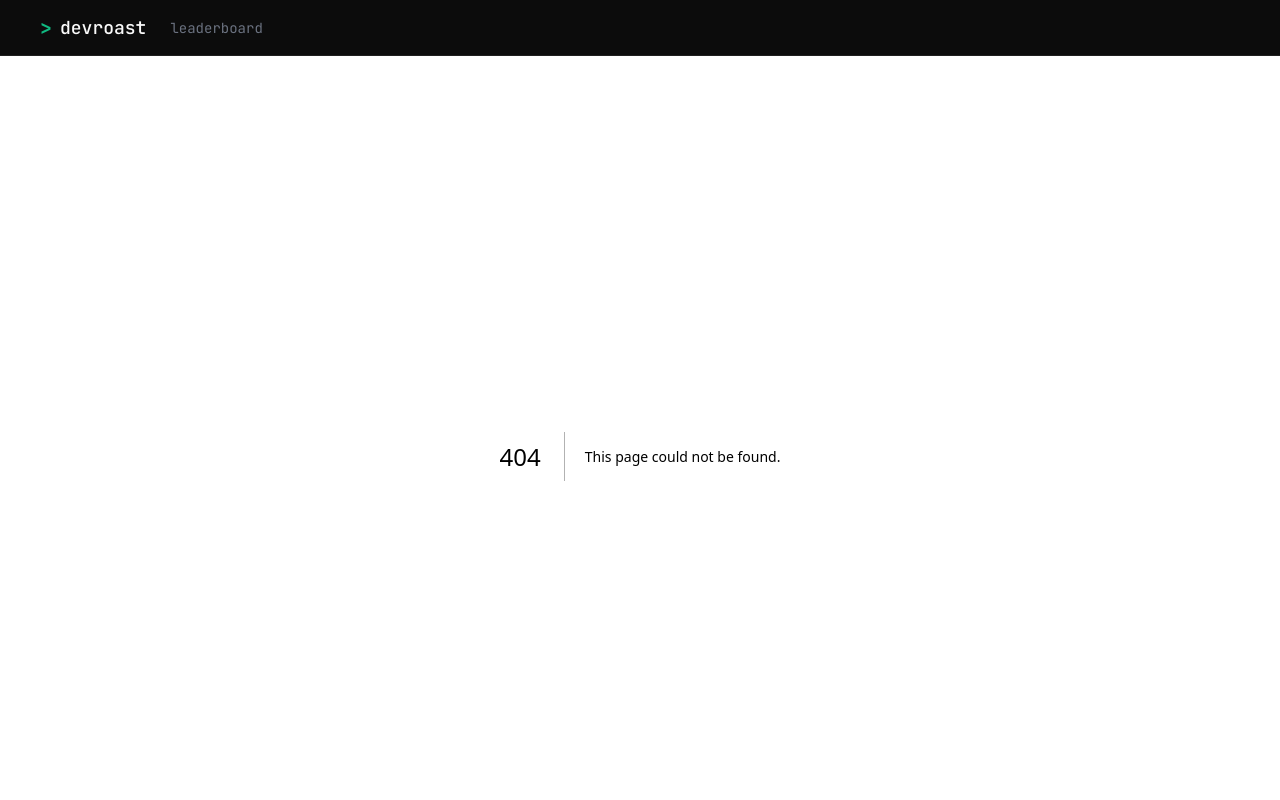
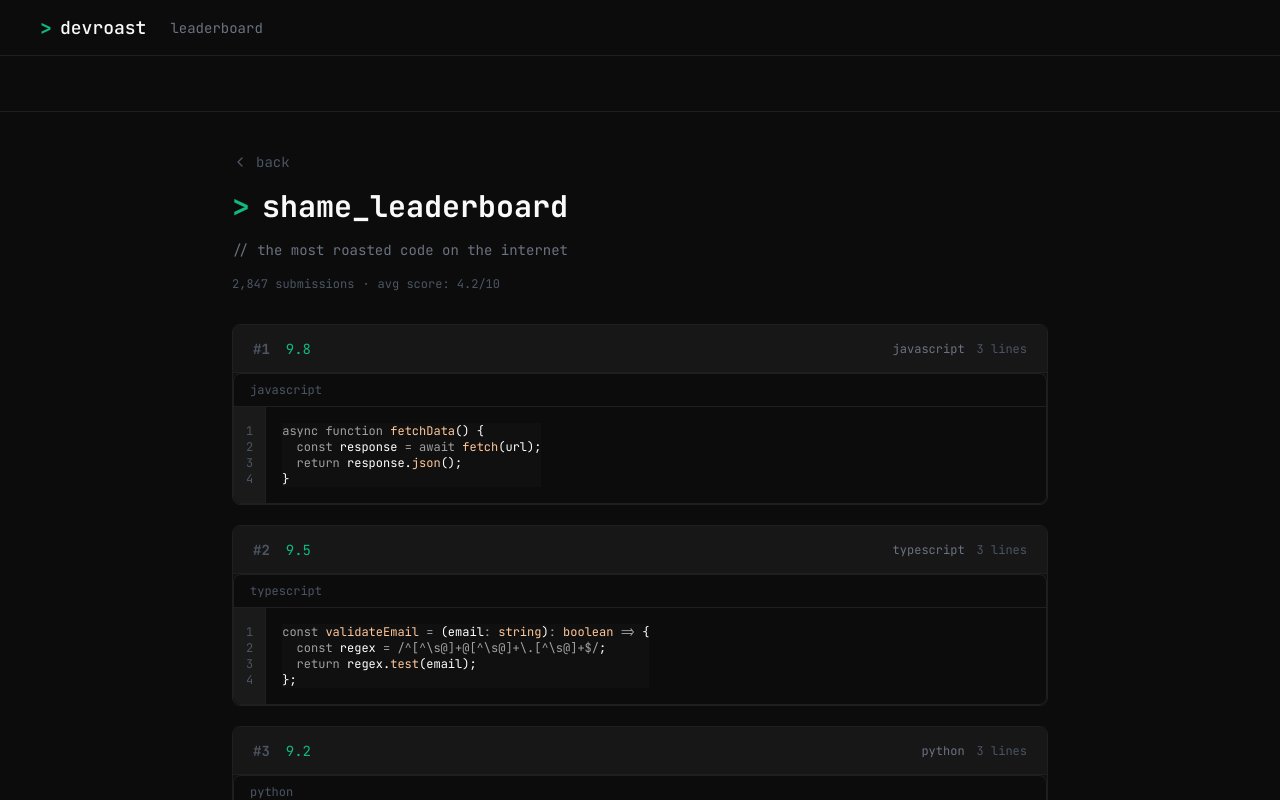
Before and after one commit to NayaraLF/devroast, a Next.js app: page /leaderboard in a window 1280 px wide. Before the commit this address had no page. Shown: the top 800 px of the page. Built offline with nearby package versions, Linux system fonts and the light colour scheme.

Commit message:
feat: add leaderboard page with SSR

```diff
--- /dev/null
+++ b/src/app/leaderboard/page.tsx
@@ -0,0 +1,126 @@
+import { ChevronLeft } from "lucide-react";
+import Link from "next/link";
+import { Navbar } from "@/components/navbar";
+import { CodeBlock } from "@/components/ui/code-block";
+
+const MOCK_LEADERBOARD = [
+  {
+    rank: 1,
+    score: "9.8",
+    language: "javascript",
+    lines: 3,
+    code: "async function fetchData() {\n  const response = await fetch(url);\n  return response.json();\n}",
+  },
+  {
+    rank: 2,
+    score: "9.5",
+    language: "typescript",
+    lines: 3,
+    code: "const validateEmail = (email: string): boolean => {\n  const regex = /^[^\\s@]+@[^\\s@]+\\.[^\\s@]+$/;\n  return regex.test(email);\n};",
+  },
+  {
+    rank: 3,
+    score: "9.2",
+    language: "python",
+    lines: 3,
+    code: "def calculate_metrics(data):\n    total = sum(data)\n    return total / len(data)",
+  },
+  {
+    rank: 4,
+    score: "8.9",
+    language: "rust",
+    lines: 3,
+    code: "fn process_data(items: Vec<i32>) -> i32 {\n    items.iter().sum()\n}",
+  },
+  {
+    rank: 5,
+    score: "8.7",
+    language: "go",
+    lines: 3,
+    code: 'func handleRequest(w http.ResponseWriter, r *http.Request) {\n    json.NewEncoder(w).Encode(map[string]string{"status": "ok"})\n}',
+  },
+];
+
+export default async function LeaderboardPage() {
+  return (
+    <div className="min-h-screen bg-bg-page">
+      <Navbar />
+
+      <main className="mx-auto max-w-4xl px-10 py-10">
+        <div className="space-y-4">
+          <Link
+            href="/"
+            className="inline-flex items-center gap-2 font-mono text-sm text-text-tertiary hover:text-text-primary"
+          >
+            <ChevronLeft className="h-4 w-4" />
+            back
+          </Link>
+
+          <div className="space-y-4">
+            <div className="flex items-center gap-3">
+              <span className="font-mono text-3xl font-bold text-accent-green">
+                &gt;
+              </span>
+              <h1 className="font-mono text-3xl font-bold text-text-primary">
+                shame_leaderboard
+              </h1>
+            </div>
+
+            <p className="font-mono text-sm text-text-secondary">
+              {"//"} the most roasted code on the internet
+            </p>
+
+            <div className="flex items-center gap-2">
+              <span className="font-mono text-xs text-text-tertiary">
+                2,847 submissions
+              </span>
+              <span className="font-mono text-xs text-text-tertiary">·</span>
+              <span className="font-mono text-xs text-text-tertiary">
+                avg score: 4.2/10
+              </span>
+            </div>
+          </div>
+
+          <div className="mt-8 space-y-5">
+            {MOCK_LEADERBOARD.map((entry) => (
+              <LeaderboardEntry key={entry.rank} entry={entry} />
+            ))}
+          </div>
+        </div>
+      </main>
+    </div>
+  );
+}
+
+function LeaderboardEntry({
+  entry,
+}: {
+  entry: (typeof MOCK_LEADERBOARD)[number];
+}) {
+  return (
+    <div className="overflow-hidden rounded-lg border border-border-primary">
+      <div className="flex h-12 items-center justify-between border-b border-border-primary bg-bg-surface px-5">
+        <div className="flex items-center gap-4">
+          <span className="font-mono text-sm font-bold text-text-tertiary">
+            #{entry.rank}
+          </span>
+          <span className="font-mono text-sm text-accent-green">
+            {entry.score}
+          </span>
+        </div>
+        <div className="flex items-center gap-3">
+          <span className="font-mono text-xs text-text-secondary">
+            {entry.language}
+          </span>
+          <span className="font-mono text-xs text-text-tertiary">
+            {entry.lines} lines
+          </span>
+        </div>
+      </div>
+
+      <div className="bg-bg-input">
+        <CodeBlock code={entry.code} language={entry.language} />
+      </div>
+    </div>
+  );
+}
```
